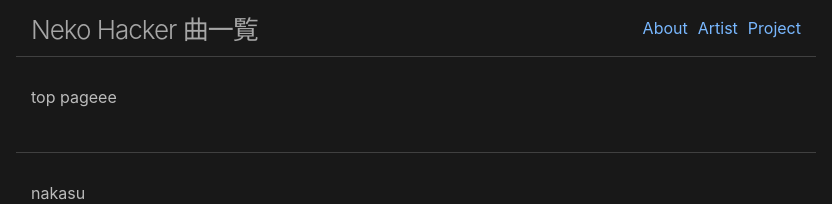
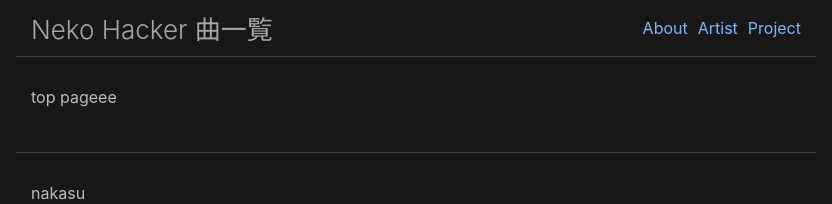
Before and after one commit to znuko/NekoHacker, a Jekyll site: the page built from _pages/top.md, in a window 1280 px wide. Shown: the top 204 px of the page, without its empty margins (224-1056 px from the left). Built offline with Jekyll 4.4.1, drawn with Linux system fonts in a browser that asks for light colours; nearby versions of some CDN libraries; our own code applies the rules of GitHub Pages for plain Markdown files.

Commit message:
adjust header style

```diff
--- a/_includes/header.html
+++ b/_includes/header.html
@@ -1,6 +1,6 @@
 <header class="site-header">
 
-  <div class="header-col-wrapper">
+  <!-- <div class="header-col-wrapper"> -->
     {%- assign default_paths = site.pages | map: "path" -%}
     {%- assign page_paths = site.header_pages | default: default_paths -%}
 
@@ -25,6 +25,6 @@
       <div class="overlay hidden"></div>
     </nav>
 
-  </div>
+  <!-- </div> -->
 
 </header>
--- a/_sass/_layout.scss
+++ b/_sass/_layout.scss
@@ -7,19 +7,15 @@
   border-bottom: 1px solid $border-color-01;
   height: $spacing-unit * 1.865;
   // height: 100px;
-}
 
-.header-col-wrapper {
   display: flex;
   align-items: center;
   justify-content: space-between;
-  height: inherit;
 }
 
 .site-title {
   @include relative-font-size(1.625);
   font-weight: 300;
-  letter-spacing: -1px;
 
   @include media-query($on-palm) {
     padding-right: 45px;
```
